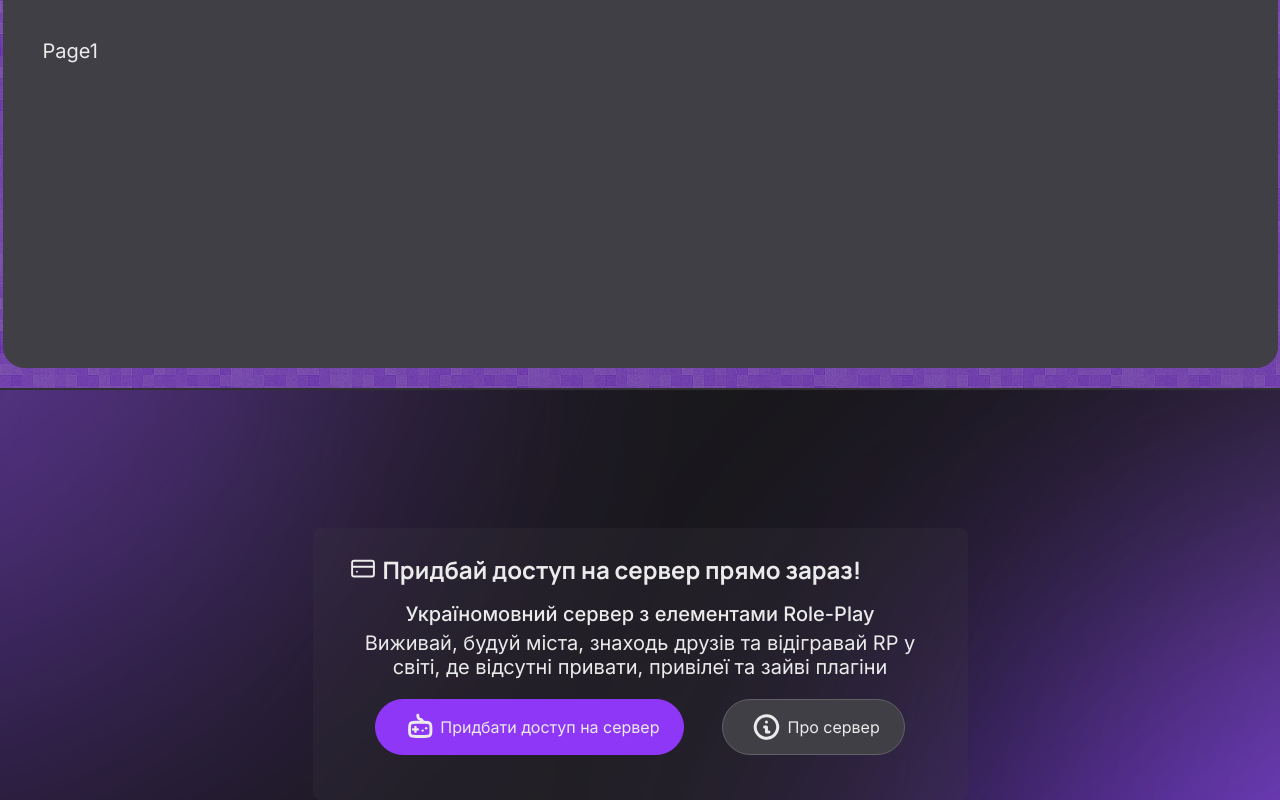
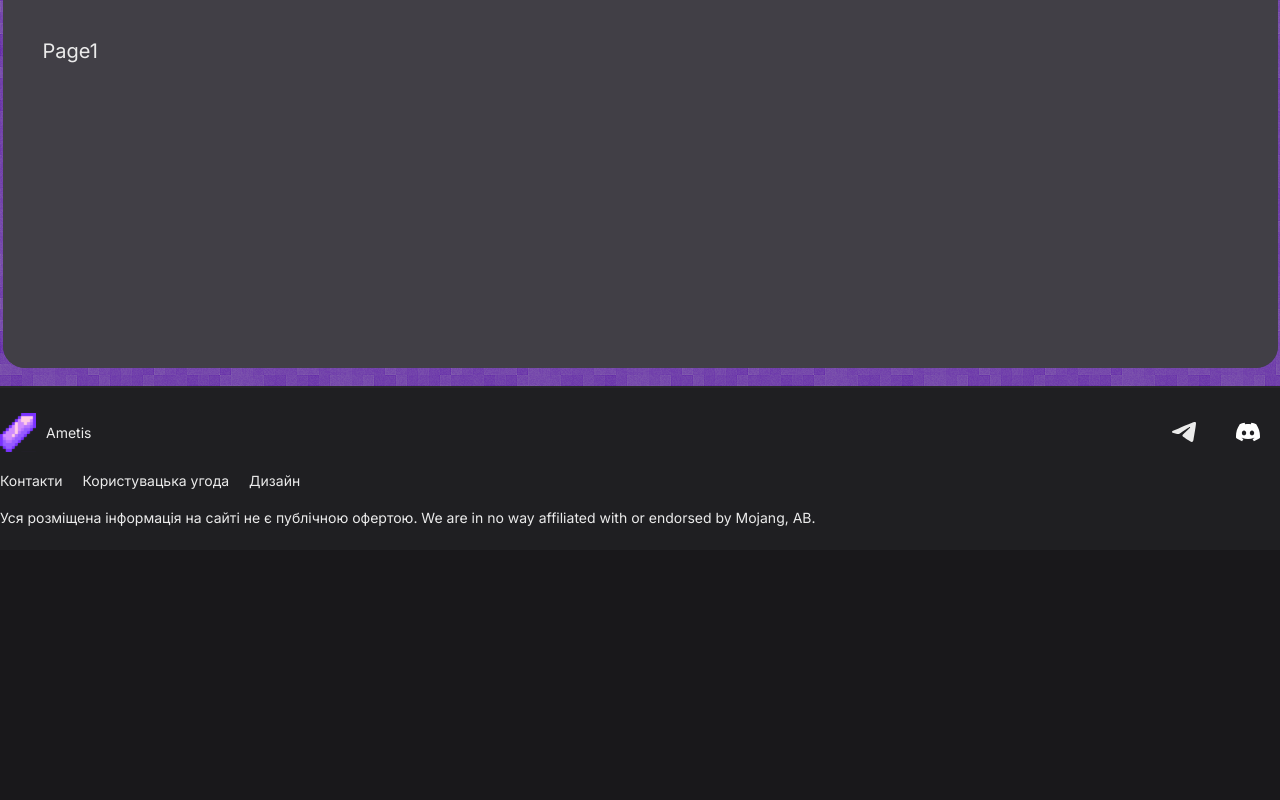
Before and after one commit to RedInJector/Ametis-fun, a Next.js app: page / in a window 1280 px wide. Shown: the part 1764-2564 px from the top of the page. After the commit the page ends 2314 px from the top, so only its background shows below. Built offline with nearby package versions, Linux system fonts and the light colour scheme; no server answers.

Commit message:
test commit

```diff
--- a/src/app/page.tsx
+++ b/src/app/page.tsx
@@ -12,7 +12,7 @@ export default function Home() {
       <Section1 />
       <Section2 />
       <Section3 />
-      <Section4 />
+
     </main>
   )
 }
```
